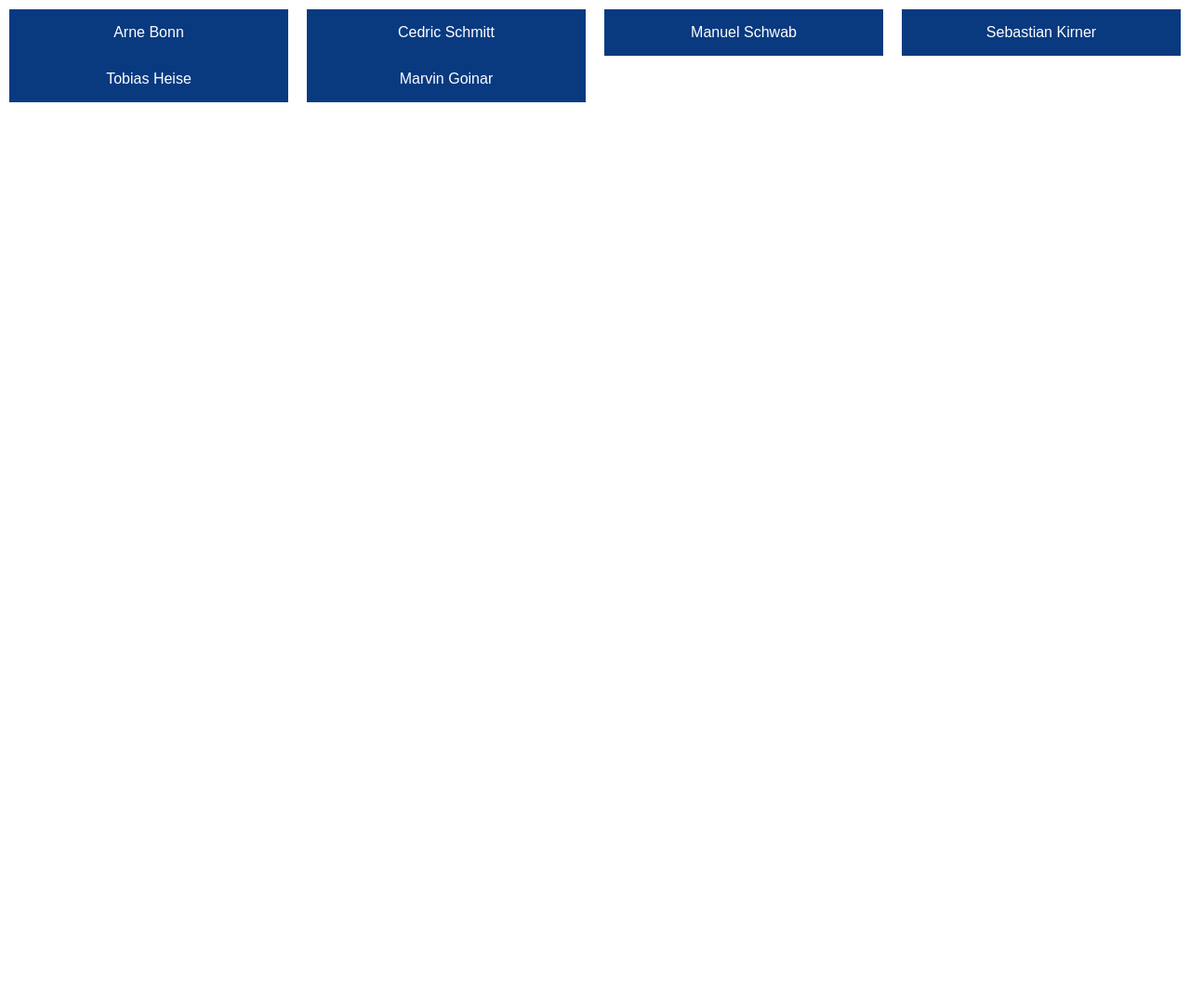
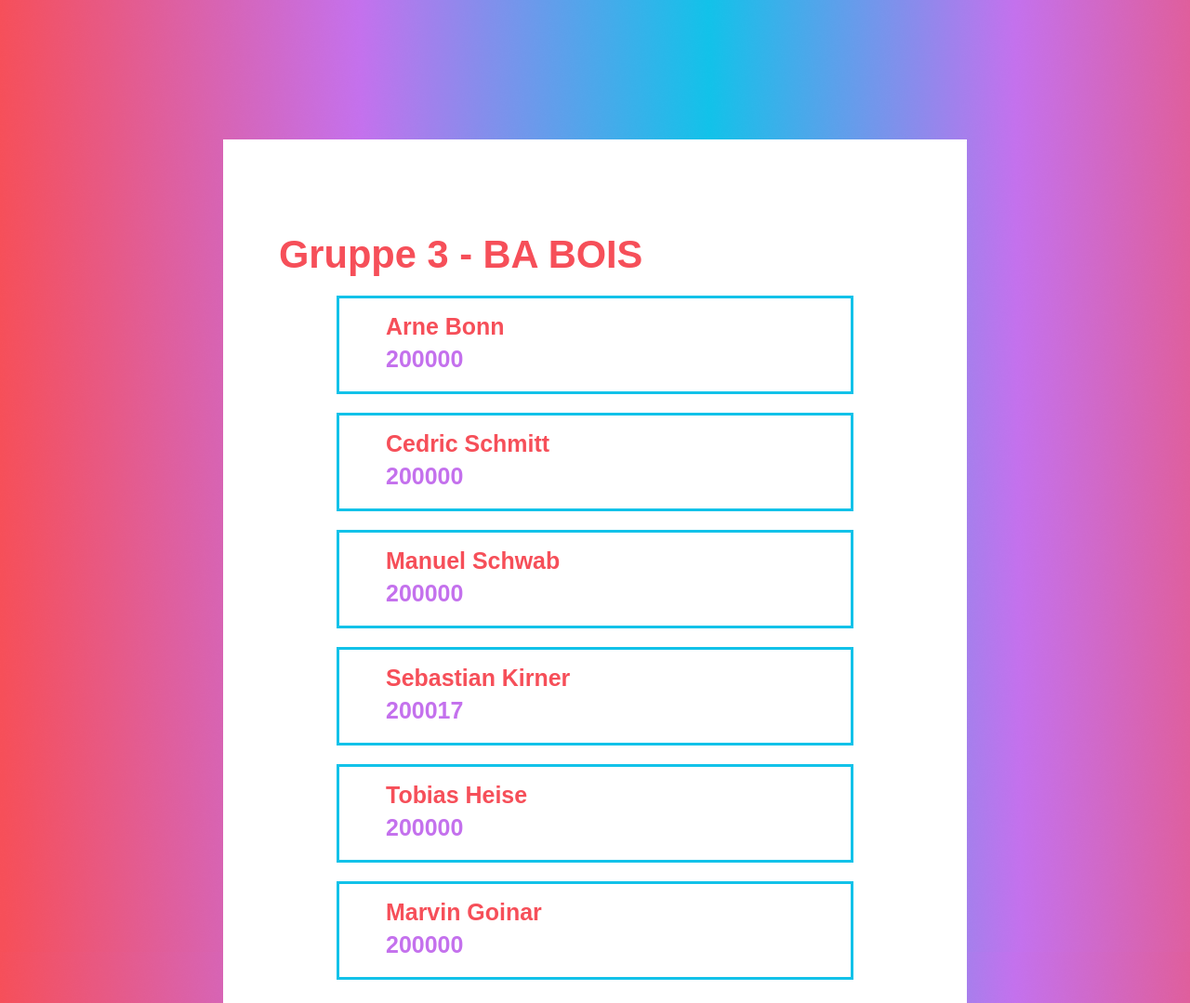
Before and after one commit to ba-bois/Webdesign, a plain HTML site: page index.html in a window 1280 px wide. Shown: the top 1079 px of the page at 93% size. Before the commit the page ends 800 px from the top, so only its background shows below. Drawn offline with Linux system fonts and the light colour scheme.

Commit message:
updated style and html to final form

```diff
--- a/Sebastian_Kirner/Stylesheets/mainPageDowner.css
+++ b/Sebastian_Kirner/Stylesheets/mainPageDowner.css
@@ -11,7 +11,7 @@
     justify-items: center;
 }
 
-@media (max-width: 1400px) {
+@media screen and (max-width: 1400px) {
     .wrapper > .downerPage > .pageLinks {
         grid-template-columns: 100%;
         grid-template-rows: 50% 50%;
--- a/index.html
+++ b/index.html
@@ -3,20 +3,41 @@
     <!-- metadata -->
     <head>
         <title>XHTML</title>
-        <meta http-equiv="Content-Type" content="text/html; charset=utf-8" />
+        <meta
+            http-equiv="Content-Type"
+            content="text/html; charset=utf-8" />
 
-        <link href="styles.css" rel="stylesheet" type="text/css" />
+        <link
+            href="styles.css"
+            rel="stylesheet"
+            type="text/css" />
     </head>
 
     <!-- visible content -->
     <body>
         <div id="wrapper">
-            <div class="box" id="1"><a href="Arne_Bonn/subpage_arne.html">Arne Bonn</a></div>
-            <div class="box" id="2"><a href="Cedric_Schmitt/subpage_cedric.html">Cedric Schmitt</a></div>
-            <div class="box" id="3"><a href="Manuel_Schwab/subpage_manuel.html">Manuel Schwab</a></div>
-            <div class="box" id="4"><a href="Sebastian_Kirner/Pages/">Sebastian Kirner</a></div>
-            <div class="box" id="5"><a href="Tobias_Heise/subpage_tobias.html">Tobias Heise</a></div>
-            <div class="box" id="6"><a href="Marvin_Goinar/subpage_marvin.html">Marvin Goinar</a></div>
+            <h1 id="title">Gruppe 3 - BA BOIS</h1>
+            <div class="box">
+                <a href="Arne_Bonn/subpage_arne.html"
+                    ><span>Arne Bonn</span>
+                    <span class="matrikelNr">200000</span>
+                </a>
+            </div>
+            <div class="box">
+                <a href="Cedric_Schmitt/subpage_cedric.html"><span>Cedric Schmitt</span> <span class="matrikelNr">200000</span></a>
+            </div>
+            <div class="box">
+                <a href="Manuel_Schwab/subpage_manuel.html"><span>Manuel Schwab</span> <span class="matrikelNr">200000</span></a>
+            </div>
+            <div class="box">
+                <a href="Sebastian_Kirner/Pages/"><span>Sebastian Kirner</span> <span class="matrikelNr">200017</span></a>
+            </div>
+            <div class="box">
+                <a href="Tobias_Heise/subpage_tobias.html"><span>Tobias Heise</span> <span class="matrikelNr">200000</span></a>
+            </div>
+            <div class="box">
+                <a href="Marvin_Goinar/subpage_marvin.html"><span>Marvin Goinar</span> <span class="matrikelNr">200000</span></a>
+            </div>
 
             <div class="clearfix"></div>
         </div>
--- a/styles.css
+++ b/styles.css
@@ -1,34 +1,54 @@
-/* Kommentar im CSS-Block */
-/* All-Selektor */
-*{
-    margin: 0;
-    font-family: sans-serif;
-    padding: 0;
-}
 /* Elementselektoren */
-a{
-    color: white;
+a {
+    color: #f64f59;
     text-decoration: none;
-
-}
-/* Klassen-Selektoren */
-.box{
-    float: left;
-    margin-left: 10px;
-    margin-right: 10px;
-    width: 300px;
-    height: 50px;
-    color: white;
-    background-color:#093a80;
-    text-align: center;
-    line-height: 50px;
+    width: 100%;
+    height: 100%;
+    display: block;
+    font-size: larger;
 }
 
-.clearfix{
-    clear: both;
+body {
+    background-image: url(./background.png);
+    background-attachment: fixed;
+    font-family: sans-serif;
+    font-size: 1.3em;
+    font-weight: bold;
+    color: #f64f59;
 }
+
+span {
+    display: block;
+    margin-top: 25px;
+}
+
+/* Klassen-Selektoren */
+.box {
+    margin: 20px auto 20px auto;
+    width: 500px;
+    height: 100px;
+    border: #12c2e9 solid;
+    text-align: left;
+    padding-left: 50px;
+    line-height: 50%;
+}
+
+.matrikelNr {
+    color: #c471ed;
+}
+
 /* ID-Selektoren */
-#wrapper{
-    padding-top: 10px;
 
+#title {
+    margin: 50px 0 20px 10px;
 }
+
+#wrapper {
+    padding: 50px;
+    margin: 150px auto 0 auto;
+
+    background-color: white;
+
+    width: 700px;
+    height: 920px;
+}
```
Also changed, not shown: background.png (added).
